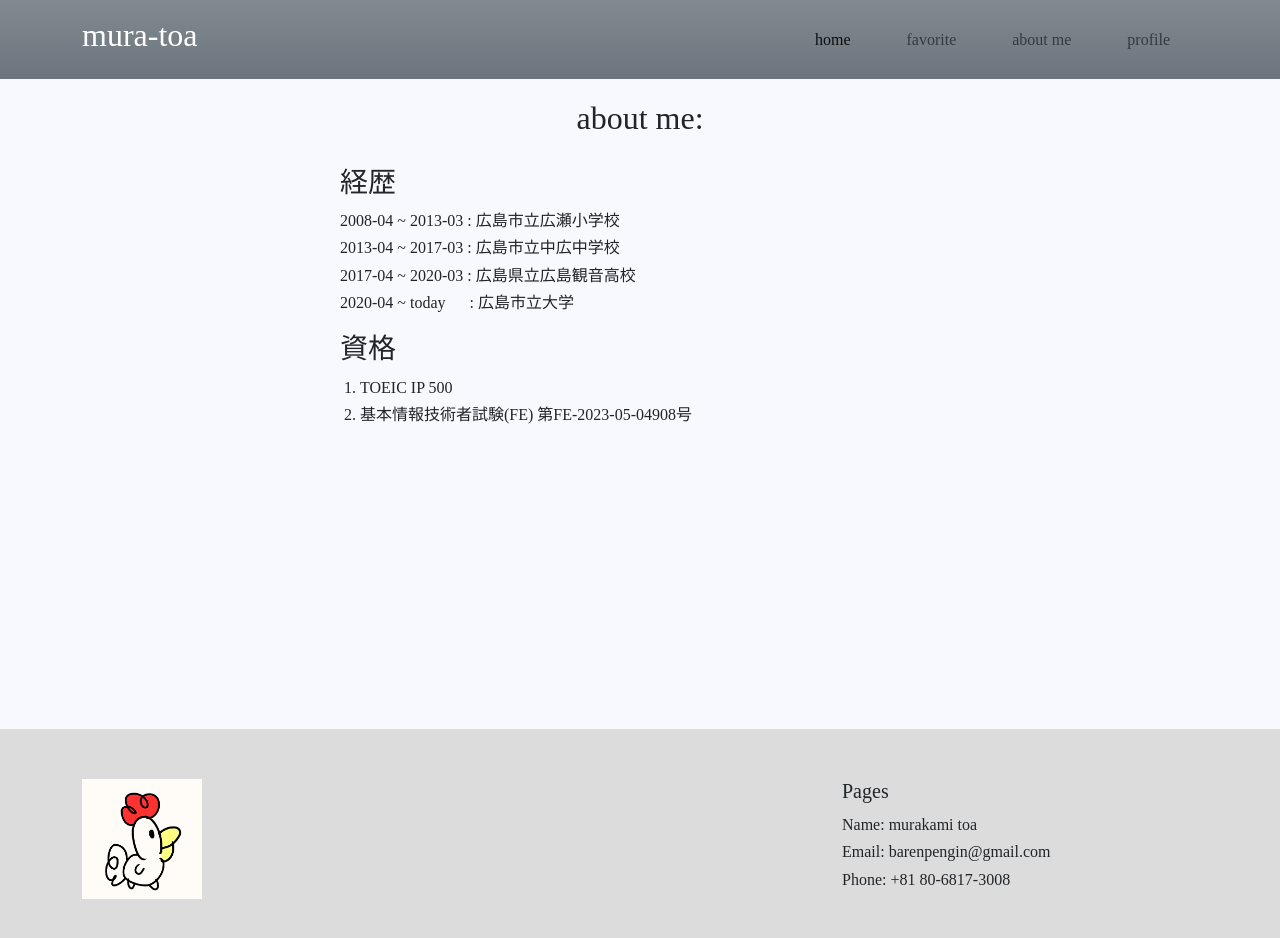
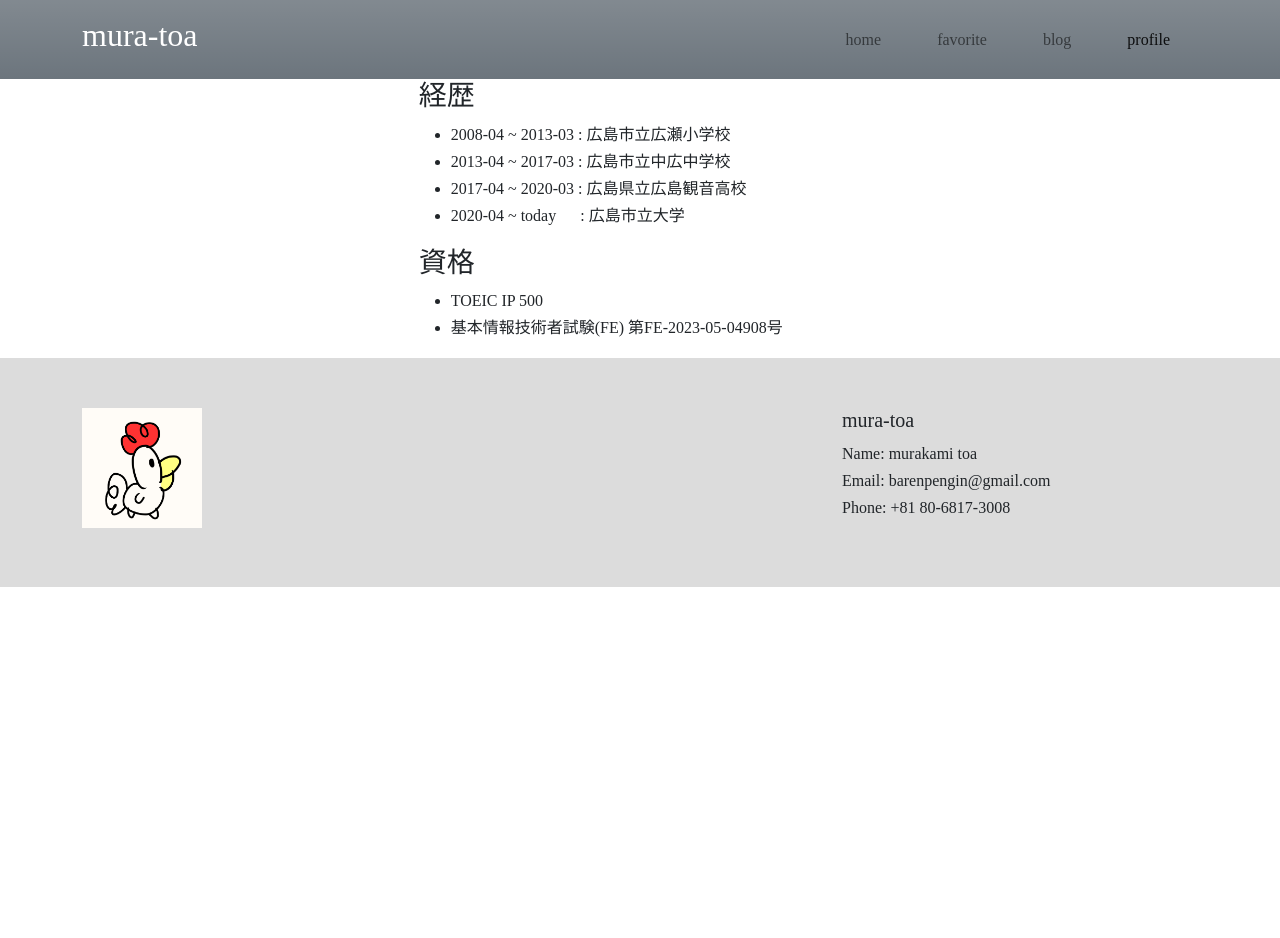
Before and after one commit to mura-toa/profile, a plain HTML site: page index.html in a window 1280 px wide. After the commit the page ends 800 px from the top, so only its background shows below. Drawn offline with nearby package versions, Linux system fonts and the light colour scheme.

Commit message:
Update index.html

```diff
--- a/index.html
+++ b/index.html
@@ -36,47 +36,43 @@
                 <div class="collapse navbar-collapse" id="navbarNav">
                     <ul class="navbar-nav ms-auto">
                         <li class="nav-item">
-                            <a class="nav-link active" href="https://mura-toa.github.io">home</a>
+                            <a class="nav-link" href="https://mura-toa.github.io">home</a>
                         </li>
                         <li class="nav-item">
                             <a class="nav-link" href="https://mura-toa.github.io/favorite">favorite</a>
                         </li>
                         <li class="nav-item">
-                            <a class="nav-link" href="#">about me</a>
+                            <a class="nav-link" href="#">blog</a>
                         </li>
                         <li class="nav-item">
-                            <a class="nav-link" href="https://mura-toa.github.io/profile" tabindex="-1" aria-disabled="true">profile</a>
+                            <a class="nav-link active" href="https://mura-toa.github.io/profile" tabindex="-1" aria-disabled="true">profile</a>
                         </li>
                     </ul>
                 </div>
             </div>
         </nav>
 
-        <!-- main -->
-        <div class="main">
-
-            <div class="main-title" style="text-align: center;">
-                <h2>about me:</h2>
-            </div>
-
-            <div class="main-talk">
-                <div class="my-carrer" style="width: 600px; margin: auto;">
+        <!-- resume section -->
+        <section id="resume" class="resume row w-100 py-0">
+            <div class="container">
+                <div class="profile col-md-4 mx-auto">
                     <h3>経歴</h3>
-                    <p> 2008-04 ~ 2013-03 : 広島市立広瀬小学校<br>
-                        2013-04 ~ 2017-03 : 広島市立中広中学校<br>
-                        2017-04 ~ 2020-03 : 広島県立広島観音高校<br>
-                        2020-04 ~ today&nbsp;&nbsp;&nbsp;&nbsp;&nbsp; : 広島市立大学<br></p>
+                    <ul class="profile-list">
+                        <li>2008-04 ~ 2013-03 : 広島市立広瀬小学校</li>
+                        <li>2013-04 ~ 2017-03 : 広島市立中広中学校</li>
+                        <li>2017-04 ~ 2020-03 : 広島県立広島観音高校</li>
+                        <li>2020-04 ~ today&nbsp;&nbsp;&nbsp;&nbsp;&nbsp; : 広島市立大学</li>
+                    </ul>
                 </div>
-
-                <div class="mygood" style="width: 600px; margin: auto;">
+                <div class="qualification col-md-4 mx-auto">
                     <h3>資格</h3>
-                    <ul class="mygood-lists">
-                        <li class="mygood-list">TOEIC IP 500</li>
-                        <li class="mygood-list">基本情報技術者試験(FE) 第FE-2023-05-04908号</li>
+                    <ul class="quali-list">
+                        <li>TOEIC IP 500</li>
+                        <li>基本情報技術者試験(FE) 第FE-2023-05-04908号</li>
                     </ul>
                 </div>
             </div>
-        </div>
+        </section>
 
         <!-- footer -->
         <footer>
@@ -87,7 +83,7 @@
                     <img class="footer-icon" src="./img/chicken.png" alt="chicken image">
                 </div>
                 <div class="col-md-4 ms-auto">
-                    <h5 class="text-gray">Pages</h5>
+                    <h5 class="text-gray">mura-toa</h5>
                     <ul class="list-unstyled">
                     <li>Name: murakami toa</li>
                     <li>Email: barenpengin@gmail.com</li>
@@ -99,6 +95,7 @@
             </div>
         </footer>
 
+        <!-- script -->
         <script
         src="https://cdn.jsdelivr.net/npm/bootstrap@5.0.0-beta1/dist/js/bootstrap.bundle.min.js"
         integrity="sha384-ygbV9kiqUc6oa4msXn9868pTtWMgiQaeYH7/t7LECLbyPA2x65Kgf80OJFdroafW"
```
